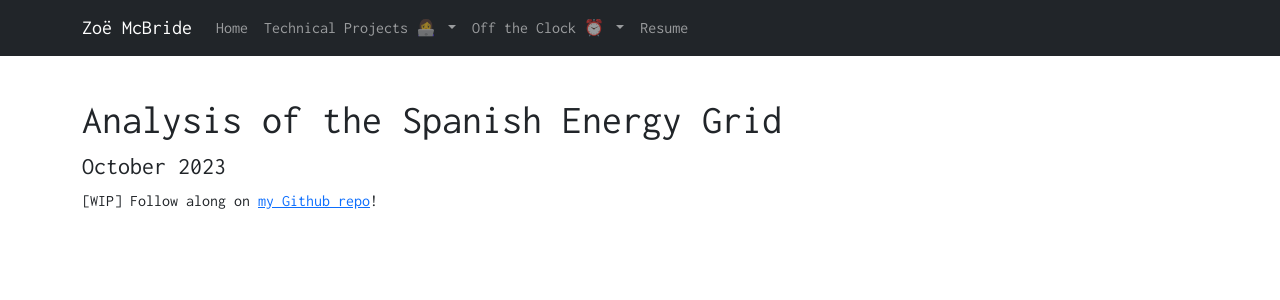
After one commit to zoemcbride/zoemcbride.com, a Flask app: page /energy_analysis_blog.html in a window 1280 px wide. The commit adds this page. Shown: the top 300 px of the page. Run offline with Flask 3, Linux system fonts and the light colour scheme; some libraries are stand-ins or nearby versions.

Commit message:
update energy_analysis_blog and drop down pages

```diff
--- a/my_flask_app/app.py
+++ b/my_flask_app/app.py
@@ -51,5 +51,21 @@ with open(BOOK_REVIEWS_DATA_FILE, 'r') as f:
 def book_reviews():
     return render_template('book_reviews.html', reviews=reviews)
 
+@app.route('/energy_analysis_blog.html')
+def energy_analysis_blog():
+    # Specify the path relative to the template folder
+    html_file_path = 'templates/energy_analysis_blog.html'  # Adjust the path accordingly
+
+    # open(html_file_path, 'r')
+    # Read the content of your running analysis blog post from the HTML file
+    with current_app.open_resource(html_file_path, 'r') as blog_file:
+        blog_post_content = blog_file.read() # Note that this technically counts all words on the html file, including html coding
+
+    # Calculate reading time using the calculate_reading_time function
+    reading_time_minutes = calculate_reading_time(blog_post_content)
+
+    return render_template('energy_analysis_blog.html', content=blog_post_content, word_count=count_words(blog_post_content), reading_time=reading_time_minutes)
+
+
 if __name__ == '__main__':
     app.run()
--- a/my_flask_app/templates/base.html
+++ b/my_flask_app/templates/base.html
@@ -106,8 +106,8 @@
                     <ul class="dropdown-menu">
                       <li><a class="dropdown-item" href="{{ url_for('running_analysis_blog') }}">Running Analysis Using my Strava Data</a></li>
                       <li><a class="dropdown-item" href="{{ url_for('strava_analysis_howto') }}">How To Analyze <i>Your</i> Strava Data</a></li>
-                      <li><a class="dropdown-item" href="#">Spotify Analysis - Coming Soon!</a></li>
-                      <li><a class="dropdown-item" href="#">Energy Analysis - Coming Soon!</a></li>
+                      <li><a class="dropdown-item" href="{{ url_for('energy_analysis_blog') }}">Energy Analysis - Coming Soon!</a></li>
+                      <!--<li><a class="dropdown-item" href="#">Spotify Analysis - Coming Soon!</a></li>-->
                       <li><hr class="dropdown-divider"></li>
                       <li><a class="dropdown-item" href="{{ url_for('side_projects') }}">All Projects</a></li>
                     </ul>
--- a/my_flask_app/templates/book_reviews.html
+++ b/my_flask_app/templates/book_reviews.html
@@ -27,4 +27,7 @@
     </div>
   </div>
 
-  {% endblock %}
+  <script data-goatcounter="https://zoemcbride.goatcounter.com/count"
+async src="//gc.zgo.at/count.js"></script>
+
+{% endblock %}
--- /dev/null
+++ b/my_flask_app/templates/energy_analysis_blog.html
@@ -0,0 +1,18 @@
+{% extends "base.html" %}
+
+{% block content %}
+
+<body>
+
+  <!-- zoemcbride.com website code -->
+
+  <body bgcolor = "#FFFFFF">
+    <h1>Analysis of the Spanish Energy Grid</h1>
+    <h4>October 2023</h4>
+
+    [WIP] Follow along on <a href="https://github.com/zoemcbride/energy-data-lab">my Github repo</a>!
+
+<script data-goatcounter="https://zoemcbride.goatcounter.com/count"
+async src="//gc.zgo.at/count.js"></script>
+
+{% endblock %}
```
Also changed, not shown: my_flask_app/templates/side_projects.html (+4 -4 lines).
